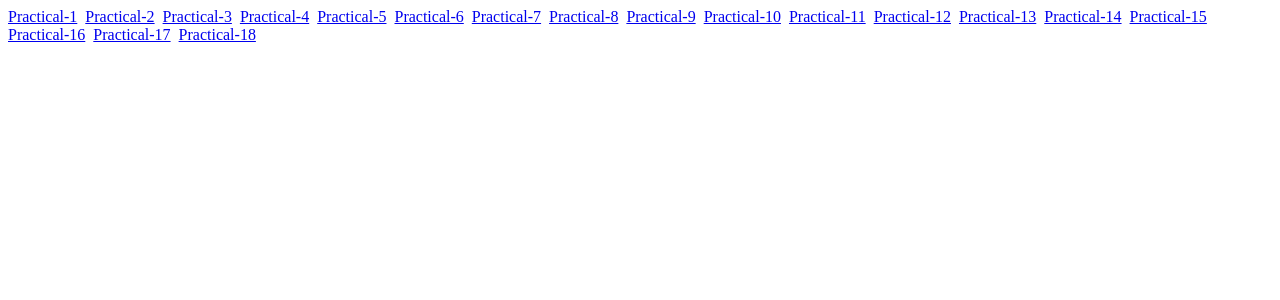
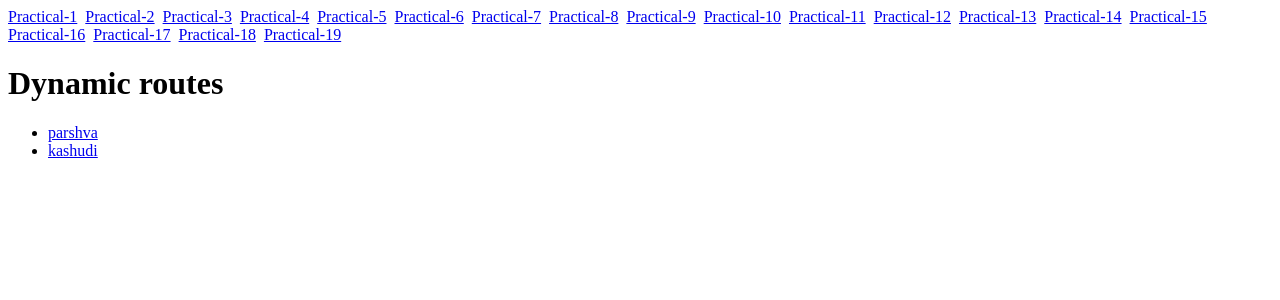
Before and after one commit to Parshvapatel2004/University_Practical, an Angular app: page /pra19 in a window 1280 px wide. Before the commit this address led to /. Shown: the top 300 px of the page. Built offline with nearby package versions, Linux system fonts and the light colour scheme.

Commit message:
Practical 19 done

```diff
--- a/src/app/app.html
+++ b/src/app/app.html
@@ -16,5 +16,6 @@
 <a routerLink="/pra16">Practical-16</a>&nbsp;
 <a routerLink="/pra17">Practical-17</a>&nbsp;
 <a routerLink="/pra18">Practical-18</a>&nbsp;
+<a routerLink="/pra19">Practical-19</a>&nbsp;
 
 <router-outlet></router-outlet>
--- a/src/app/app.routes.ts
+++ b/src/app/app.routes.ts
@@ -17,6 +17,8 @@ import { Pra15 } from './pra15/pra15';
 import { Pra16 } from './pra16/pra16';
 import { Pra17 } from './pra17/pra17';
 import { Pra18 } from './pra18/pra18';
+import { Pra19 } from './pra19/pra19';
+import { Pra19dynamicrouter } from './pra19dynamicrouter/pra19dynamicrouter';
 
 export const routes: Routes = [
   { path: 'pra1', component: Practical1 },
@@ -37,4 +39,6 @@ export const routes: Routes = [
   { path: 'pra16', component: Pra16 },
   { path: 'pra17', component: Pra17 },
   { path: 'pra18', component: Pra18 },
+  { path: 'pra19', component: Pra19 },
+  { path: 'pra19dynamicroute/:id/:name', component: Pra19dynamicrouter },
 ];
--- /dev/null
+++ b/src/app/pra19/pra19.html
@@ -0,0 +1,11 @@
+<h1>Dynamic routes</h1>
+
+<ul>
+  <li *ngFor="let u of users">
+    <a [routerLink]="['/pra19dynamicroute', u.id, u.name]">
+      {{ u.name }}
+    </a>
+  </li>
+</ul>
+
+<router-outlet></router-outlet>
--- /dev/null
+++ b/src/app/pra19/pra19.ts
@@ -0,0 +1,16 @@
+import { NgFor } from '@angular/common';
+import { Component } from '@angular/core';
+import { RouterLink, RouterOutlet } from '@angular/router';
+
+@Component({
+  selector: 'app-pra19',
+  imports: [RouterOutlet, RouterLink,NgFor],
+  templateUrl: './pra19.html',
+  styleUrl: './pra19.css',
+})
+export class Pra19 {
+  users = [
+    { id: 1, name: 'parshva', age: 21 },
+    { id: 2, name: 'kashudi', age: 22 },
+  ];
+}
--- /dev/null
+++ b/src/app/pra19dynamicrouter/pra19dynamicrouter.html
@@ -0,0 +1 @@
+<h1>Welcomer user {{name}}</h1>
--- /dev/null
+++ b/src/app/pra19dynamicrouter/pra19dynamicrouter.ts
@@ -0,0 +1,20 @@
+import { Component } from '@angular/core';
+import { ActivatedRoute, RouterLink } from '@angular/router';
+
+@Component({
+  selector: 'app-pra19dynamicrouter',
+  imports: [RouterLink],
+  templateUrl: './pra19dynamicrouter.html',
+  styleUrl: './pra19dynamicrouter.css',
+})
+export class Pra19dynamicrouter {
+  constructor(private route: ActivatedRoute) {}
+  name: String | null = '';
+  ngOnInit() {
+    this.route.params.subscribe((params) => {
+      const name = params['name'];
+      console.log('Profile ID:', name);
+      this.name = name;
+    });
+  }
+}
```
Also changed, not shown: src/app/pra19/pra19.css (added), src/app/pra19dynamicrouter/pra19dynamicrouter.css (added), 2 other files (tests, documents, lock files or other folders).
